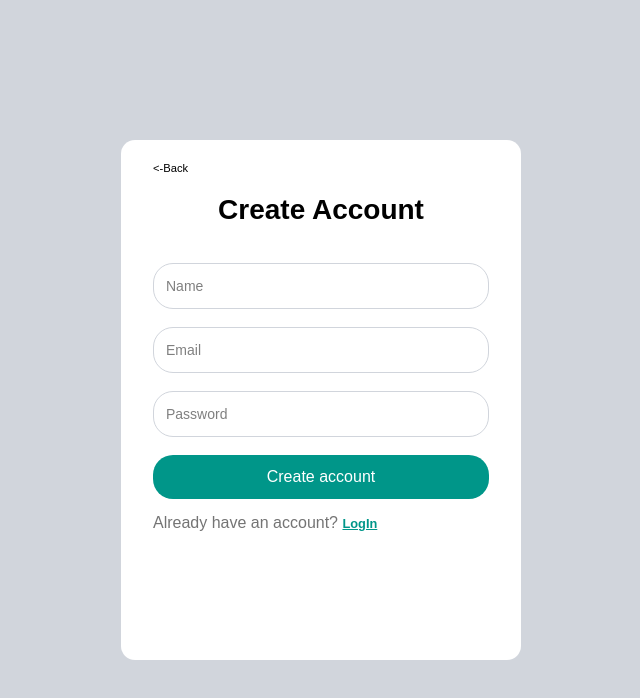
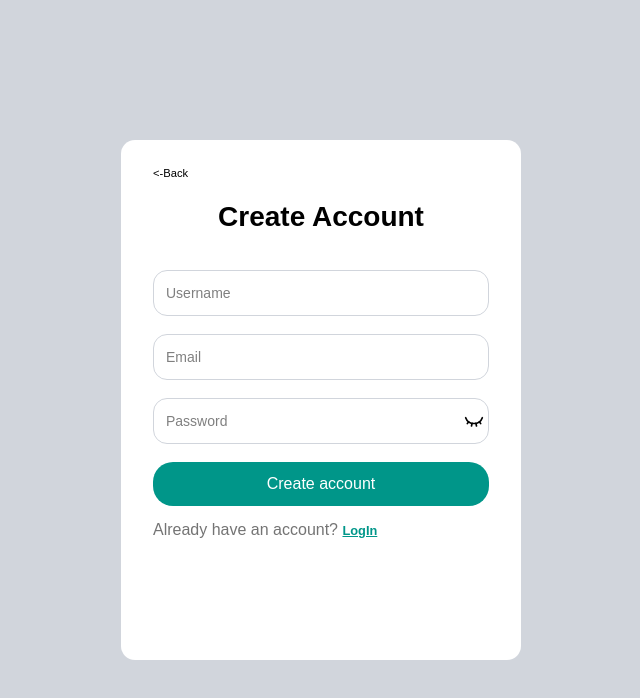
Before and after one commit to pankajj4/Reacttt-frontend, a React (Vite) app in the folder vite-project/: page /signup in a window 1280 px wide. Shown: the top 698 px of the page, without its empty margins (319-959 px from the left). Built offline with nearby package versions, Linux system fonts and the light colour scheme; the HTML template or start-up script is replaced by a standard one.

Commit message:
update in form page

```diff
--- a/vite-project/src/index.css
+++ b/vite-project/src/index.css
@@ -170,7 +170,7 @@
     xs:w-100 xs:h-130;
   }
   .FormUI {
-    @apply rounded-[1.25rem] border text-black border-gray-300 outline-none box-border px-3 py-3 text-sm;
+    @apply rounded-xl border w-full text-black border-gray-300 outline-none box-border px-3 py-3 text-sm;
   }
 
 }
--- a/vite-project/src/pages/Login.tsx
+++ b/vite-project/src/pages/Login.tsx
@@ -1,21 +1,24 @@
 import { Button } from "@/components/ui/button";
 
 import "@/index.css"
-import { useNavigate } from "react-router";
+import { Eye, EyeClosed } from "lucide-react";
+import { useState } from "react";
+import { useNavigate, type ActionFunctionArgs, Form } from "react-router";
 
 export const Login = () => {
     const Navigate = useNavigate();
+    const [passHidden, setPassHid] = useState<boolean>(true);
 
     return (
         <div className="FormHtmlBody">
             <div className="MainFormDiv">
-                <p className="text-[.7rem] select-none cursor-pointer text-black " onClick={()=>Navigate(-1)}>
+                <button className="text-[.7rem]  select-none cursor-pointer text-black " onClick={() => Navigate(-1)}>
                     {"<-Back"}
-                </p>
+                </button>
                 <h1 className=" text-center text-black text-[1.75rem]  mt-3 mb-8 select-none">
                     <b>Login </b>
                 </h1>
-                <div className="w-full flex flex-col gap-4.5 mb-3 mt-5">
+                <Form className="w-full flex flex-col gap-4.5 mb-3 mt-5" method="post" action="/login">
 
                     <input
                         type="email"
@@ -24,22 +27,31 @@ export const Login = () => {
                         autoComplete="given-name"
                         className="FormUI"
                     />
+
+
+                    <div className="FormUI flex p-0 items-center ">
+
                         <input
-                        type="password"
+                            type={passHidden ? "password" : "text"}
                             placeholder="Password"
                             name="password"
                             autoComplete="given-name"
-                        className="FormUI"
+                            className="FormUI border-none "
                         />
-                    <button className="px-3 py-2.5 font-sans rounded-[1.25rem] border-0 outline-none bg-teal-600 text-white cursor-pointer shadow-[rgba(0,0,0,0.24)_0px_3px_8px] active:shadow-none">
-                        Create account
+                        <button type="button" onClick={() => setPassHid(!passHidden)} className="cursor-pointer mr-1 ">
+                            {passHidden ? <EyeClosed size={20} /> : <Eye size={20} />}
                         </button>
                     </div>
+
+                    <button type="submit" className="px-3 py-2.5 font-sans rounded-[1.25rem] border-0 outline-none bg-teal-600 text-white cursor-pointer shadow-[rgba(0,0,0,0.24)_0px_3px_8px] active:shadow-none">
+                        Login
+                    </button>
+                </Form>
                 <p className="m-0 text-[1rem] text-[#747474] select-none">
                     Don't have account? {"   "}
-                    <span className="text-[0.8rem] underline decoration-teal-600 text-teal-600 cursor-pointer font-extrabold select-none" onClick={()=>Navigate("/signup")}>
+                    <button className="text-[0.8rem] underline decoration-teal-600 text-teal-600 cursor-pointer font-extrabold select-none" onClick={() => Navigate("/signup")}>
                         Register
-                    </span>
+                    </button>
                 </p>
             </div>
         </div>
@@ -48,8 +60,14 @@ export const Login = () => {
 };
 
 export function LoginButton() {
-    return <Button size="lg" variant="ghost"  className={"cursor-pointer"}>
+    return <Button size="lg" variant="ghost" className={"cursor-pointer"}>
         <b>Login</b>
     </Button>
 
 }
+
+export const LoginAction = async ({ request }: ActionFunctionArgs) => {
+    const formData = await request.formData();
+    const data = Object.fromEntries(formData);
+    alert(JSON.stringify(data, null, 2))
+}
--- a/vite-project/src/pages/SignUp.tsx
+++ b/vite-project/src/pages/SignUp.tsx
@@ -1,6 +1,8 @@
 import { Button } from "@/components/ui/button";
 import "@/index.css"
-import { useNavigate } from "react-router";
+import { Eye, EyeClosed } from "lucide-react";
+import { useState } from "react";
+import { useNavigate, Form, type ActionFunctionArgs } from "react-router";
 
 
 
@@ -12,21 +14,22 @@ export function SignUpButton() {
 
 export const SignUp = () => {
     const Navigate = useNavigate();
+    const [passHidden, setPassHid] = useState<boolean>(true);
 
     return (
         <div className="FormHtmlBody">
             <div className="MainFormDiv">
-                <p className="text-[.7rem] select-none cursor-pointer text-black " onClick={()=>Navigate(-1)}>
+                <button className="text-[.7rem] select-none cursor-pointer text-black " onClick={() => Navigate(-1)}>
                     {"<-Back"}
-                </p>
+                </button>
                 <h1 className=" text-center select-none text-black text-[1.75rem]  mt-3 mb-8 ">
                     <b>Create Account </b>
                 </h1>
-                <div className="w-full flex flex-col gap-4.5 mb-3 mt-5">
+                <Form className="w-full flex flex-col gap-4.5 mb-3 mt-5" method="post" action="/signup">
                     <input
                         type="text"
-                        placeholder="Name"
-                        name="name"
+                        placeholder="Username"
+                        name="username"
                         autoComplete="given-name"
                         className="FormUI"
                     />
@@ -37,28 +40,39 @@ const Navigate = useNavigate();
                         autoComplete="given-name"
                         className="FormUI"
                     />
+                    <div className="FormUI flex p-0 items-center ">
+
                         <input
-                        type="password"
+                            type={passHidden ? "password" : "text"}
                             placeholder="Password"
                             name="password"
                             autoComplete="given-name"
-                        className="FormUI"
+                            className="FormUI border-none "
                         />
-                    <button className="px-3 py-2.5 font-sans rounded-[1.25rem] border-0 outline-none bg-teal-600 text-white cursor-pointer shadow-[rgba(0,0,0,0.24)_0px_3px_8px] active:shadow-none">
+                        <button type="button" onClick={() => setPassHid(!passHidden)} className="cursor-pointer mr-1 ">
+                            {passHidden ? <EyeClosed size={20} /> : <Eye size={20} />}
+                        </button>
+                    </div>
+
+                    <button type="submit" className="px-3 py-2.5 font-sans rounded-[1.25rem] border-0 outline-none bg-teal-600 text-white cursor-pointer shadow-[rgba(0,0,0,0.24)_0px_3px_8px] active:shadow-none">
                         Create account
                     </button>
-                </div>
+                </Form>
                 <p className="m-0 text-[1rem] text-[#747474] select-none">
                     Already have an account? {"   "}
-                    <span className="text-[0.8rem] underline decoration-teal-600 text-teal-600 cursor-pointer select-none font-extrabold" onClick={()=>Navigate("/login")}>
+                    <button className="text-[0.8rem] underline decoration-teal-600 text-teal-600 cursor-pointer select-none font-extrabold" onClick={() => Navigate("/login")}>
                         LogIn
-                    </span>
+                    </button>
                 </p>
             </div>
         </div>
     );
+};
 
 
+export const SignUpAction = async ({ request }: ActionFunctionArgs) => {
+    const formData = await request.formData();
+    const data = Object.fromEntries(formData);
+    alert(JSON.stringify(data, null, 2))
 
-
-};
+}
```
Also changed, not shown: vite-project/src/App.tsx (+12 -4 lines). Lines whose indentation alone changed are shown as unchanged.
